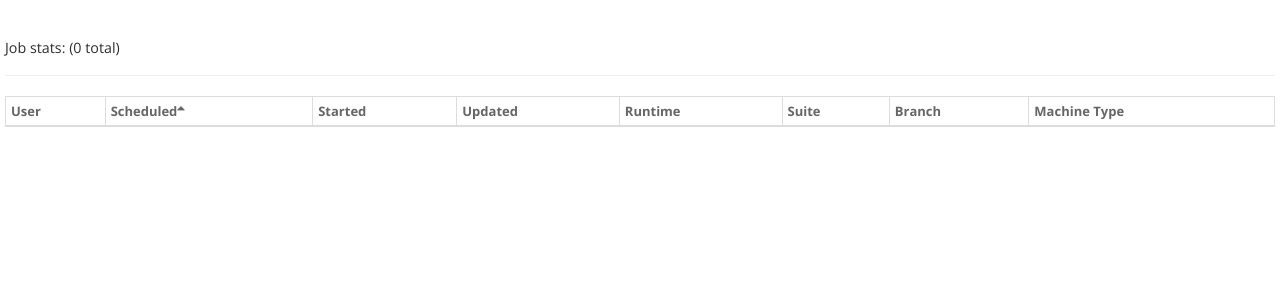
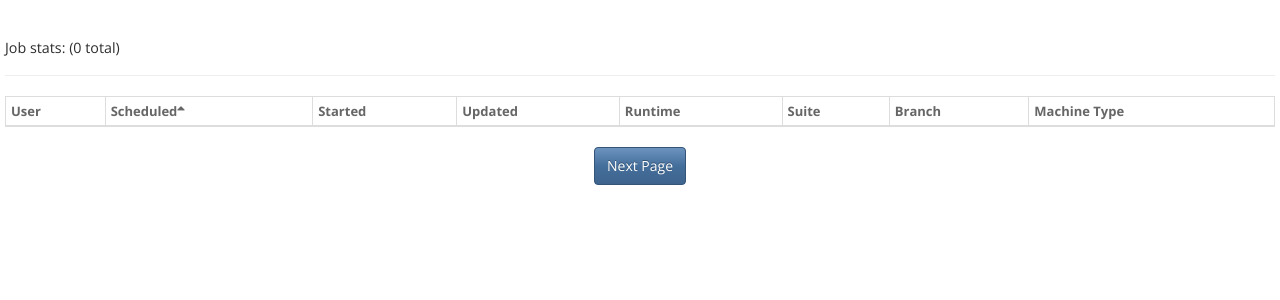
Before and after one commit to ceph/pulpito, a Python web app: template pulpito/templates/index.html in a window 1280 px wide. Shown: the part 97-397 px from the top of the page. Run offline with Jinja, Linux system fonts and the light colour scheme; the template is opened without the code that fills it, so the values that code supplies are empty; some libraries are stand-ins or nearby versions.

Commit message:
Add Previous/Next Page buttons
Signed-off-by: Zack Cerza <zack@redhat.com>

```diff
--- a/public/css/main.css
+++ b/public/css/main.css
@@ -155,3 +155,13 @@ div[class="tooltip-inner"] {
 .table-hover > tbody > tr.info:hover > th {
   background-color: #c4e3f3;
 }
+
+.center-table {
+  float: none !important;
+  margin: 0 auto;
+  display: table !important;
+}
+
+.center-inline-block {
+  display: inline-block !important;
+}
--- a/pulpito/templates/index.html
+++ b/pulpito/templates/index.html
@@ -45,7 +45,13 @@
 
             <div class="bs-example">
                 {% include "run_table.html" %}
-            </div><!-- /example -->
+            </div>
+            <div class="btn-group center-table">
+                {% if page|int > 1 %}
+                <button type="button" class="btn btn-primary center-inline-block" id='prev-page-btn' onclick="stack_filter('page', '{{ page|int - 1 }}')">Previous Page</button>
+                {% endif %}
+                <button type="button" class="btn btn-primary center-inline-block" id='next-page-btn' onclick="stack_filter('page', '{{ page|int + 1 }}')">Next Page</button>
+            </div>
           </div>
         </div>
 {% endblock %}
```
